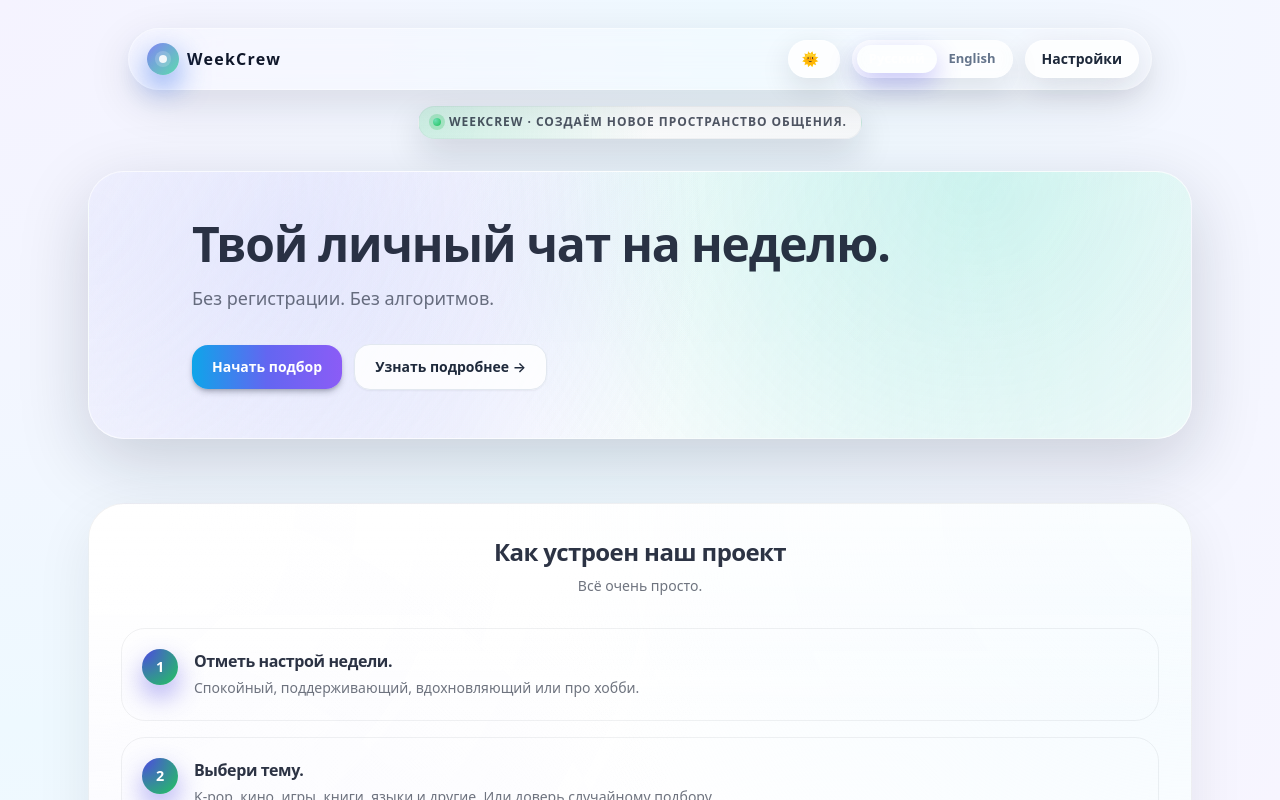
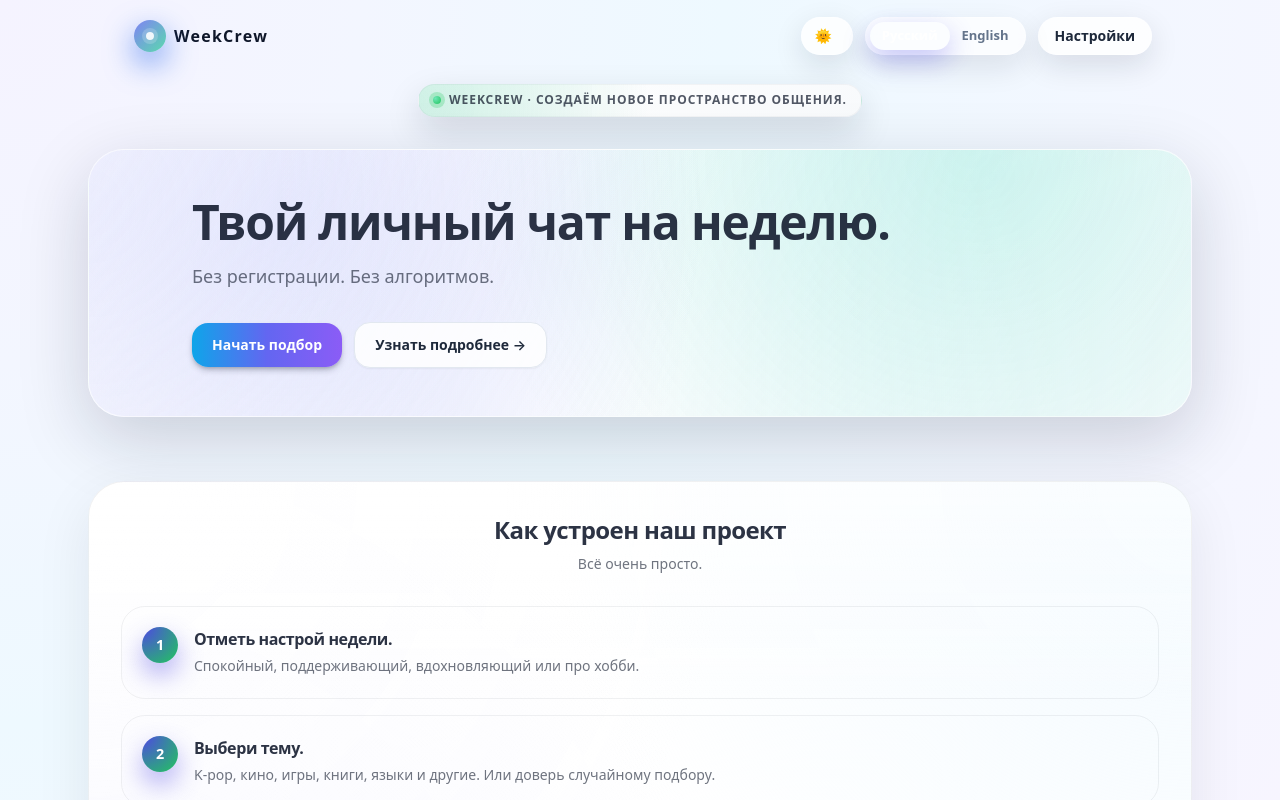
Before and after one commit to QuantumKeyUYU/WeekCrew, a Next.js app: page / in a window 1280 px wide. Shown: the top 800 px of the page. Built offline with nearby package versions, Linux system fonts and the light colour scheme; no server answers.

Commit message:
Update header.tsx

```diff
--- a/src/components/layout/header.tsx
+++ b/src/components/layout/header.tsx
@@ -1,8 +1,6 @@
 'use client';
 
 import Link from 'next/link';
-import clsx from 'clsx';
-
 import { useTranslation } from '@/i18n/useTranslation';
 import { LanguageSwitch } from '@/components/layout/language-switch';
 import { useAppStore } from '@/store/useAppStore';
@@ -20,37 +18,30 @@ export const Header = () => {
   const avatarEmoji = getAvatarEmoji(user?.avatarKey ?? DEFAULT_AVATAR_KEY);
 
   return (
-    // На мобиле просто обычный блок сверху,
-    // на sm+ — уже липкий хедер
-    <header className="px-3 pt-3 sm:sticky sm:top-3 sm:z-50 sm:px-6 sm:pt-4">
-      <div
-        className={clsx(
-          'mx-auto flex w-full max-w-5xl items-center justify-between gap-2 rounded-full border px-3 py-2.5',
-          'backdrop-blur-2xl shadow-[0_14px_45px_rgba(15,23,42,0.12)] dark:shadow-[0_18px_55px_rgba(0,0,0,0.55)]',
-          'border-white/40 bg-white/20 text-slate-100 dark:border-white/15 dark:bg-white/5 dark:text-white',
-        )}
-      >
-        {/* Логотип слева */}
+    // просто верхний отступ + те же боковые паддинги, что у app-shell
+    <header className="px-3 pt-3 sm:px-6 sm:pt-4">
+      <div className="mx-auto flex w-full max-w-5xl items-center justify-between gap-2">
+        {/* Логотип */}
         <Link
           href="/"
           aria-label="WeekCrew — на главную"
-          className="group inline-flex items-center gap-2 rounded-full px-1.5 py-1 text-base font-semibold tracking-[0.08em] transition-all duration-200 ease-out focus-visible:outline-none focus-visible:ring-2 focus-visible:ring-slate-300 focus-visible:ring-offset-2 focus-visible:ring-offset-transparent dark:focus-visible:ring-slate-500"
+          className="group inline-flex items-center gap-2 rounded-full px-1.5 py-1 text-base font-semibold tracking-[0.08em] focus-visible:outline-none focus-visible:ring-2 focus-visible:ring-slate-300 focus-visible:ring-offset-2 dark:focus-visible:ring-slate-500"
         >
           <span className="relative flex h-8 w-8 items-center justify-center rounded-full bg-gradient-to-br from-indigo-500/80 to-emerald-400/80 text-white shadow-[0_12px_30px_rgba(37,99,235,0.65)]">
             <span className="h-2 w-2 rounded-full bg-white/90 shadow-[0_0_0_4px_rgba(255,255,255,0.18)]" />
           </span>
-          <span className="text-sm font-semibold text-slate-100 sm:text-base sm:text-slate-900 sm:group-hover:text-slate-700 dark:sm:text-white dark:sm:group-hover:text-white/80">
+          <span className="text-sm font-semibold text-slate-100 sm:text-base sm:text-slate-900 dark:sm:text-white">
             WeekCrew
           </span>
         </Link>
 
-        {/* Правая часть */}
+        {/* Правый блок */}
         <div className="flex items-center gap-2 sm:gap-3">
-          {/* На мобиле — просто кружок-аватар, без текста "Профиль" */}
+          {/* Аватар-кнопка */}
           <button
             type="button"
             onClick={() => openProfileModal()}
-            className="inline-flex items-center justify-center rounded-full border border-white/50 bg-white/20 p-1.5 text-lg text-slate-50 shadow-[0_8px_22px_rgba(15,23,42,0.45)] transition-all duration-200 hover:-translate-y-[1px] hover:shadow-[0_12px_30px_rgba(15,23,42,0.6)] sm:px-3 sm:py-2 sm:text-sm sm:text-slate-800 sm:bg-white/80 sm:shadow-[0_10px_30px_rgba(15,23,42,0.12)] dark:border-white/20 dark:sm:bg-white/10 dark:sm:text-white"
+            className="inline-flex items-center justify-center rounded-full border border-white/40 bg-white/15 p-1.5 text-lg text-slate-50 shadow-[0_8px_20px_rgba(15,23,42,0.45)] transition-all duration-200 hover:-translate-y-[1px] hover:shadow-[0_12px_28px_rgba(15,23,42,0.6)] sm:px-3 sm:py-2 sm:text-sm sm:text-slate-800 sm:bg-white/80 sm:shadow-[0_10px_30px_rgba(15,23,42,0.12)] dark:border-white/20 dark:sm:bg-white/10 dark:sm:text-white"
             aria-label={t('nav_profile') ?? 'Профиль'}
           >
             <span aria-hidden>{avatarEmoji}</span>
@@ -63,7 +54,7 @@ export const Header = () => {
           {/* Настройки */}
           <Link
             href="/settings"
-            className="inline-flex items-center rounded-full border border-white/50 bg-white/20 px-3 py-1.5 text-xs font-semibold text-slate-50 shadow-[0_8px_22px_rgba(15,23,42,0.45)] transition-all duration-200 hover:-translate-y-[1px] hover:shadow-[0_12px_30px_rgba(15,23,42,0.6)] sm:border-white/50 sm:bg-white/80 sm:px-4 sm:py-2 sm:text-sm sm:text-slate-800 sm:shadow-[0_10px_30px_rgba(15,23,42,0.12)] dark:border-white/20 dark:sm:bg-white/10 dark:sm:text-white"
+            className="inline-flex items-center rounded-full border border-white/40 bg-white/15 px-3 py-1.5 text-xs font-semibold text-slate-50 shadow-[0_8px_20px_rgba(15,23,42,0.45)] transition-all duration-200 hover:-translate-y-[1px] hover:shadow-[0_12px_28px_rgba(15,23,42,0.6)] sm:border-white/50 sm:bg-white/80 sm:px-4 sm:py-2 sm:text-sm sm:text-slate-800 sm:shadow-[0_10px_30px_rgba(15,23,42,0.12)] dark:border-white/20 dark:sm:bg-white/10 dark:sm:text-white"
           >
             {t('nav_settings')}
           </Link>
```
